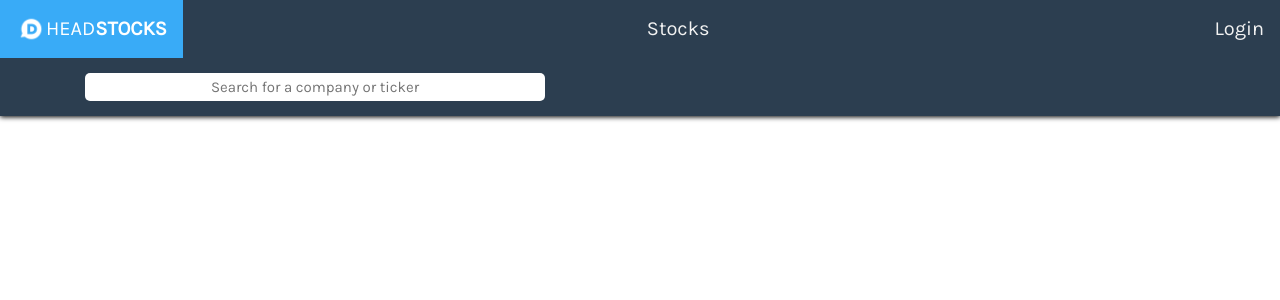
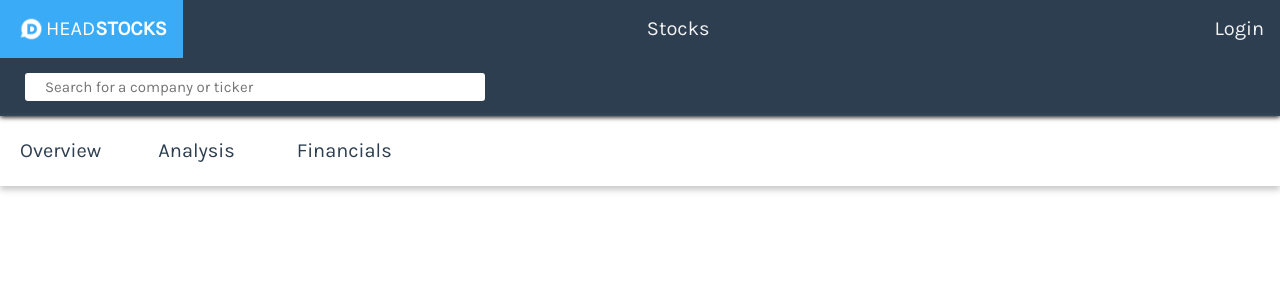
Before and after one commit to nikhil-elayath/head-stocks, a React app in the folder client/: page /secondarynavbar in a window 1280 px wide. Shown: the top 300 px of the page. Built offline with nearby package versions, Linux system fonts and the light colour scheme.

Commit message:
CSS changes in Company detail page

```diff
--- a/client/src/App.js
+++ b/client/src/App.js
@@ -1,30 +1,36 @@
-import React from "react";
-import { BrowserRouter as Router, Route } from "react-router-dom";
-import Register from "./components/Register";
-import ResetPassword from "./components/ResetPassword";
-import Login from "./components/Login";
-import home from "./components/Home";
-import NavbarDefault from "./components/NavbarDefault";
-//nikhil
-import CompanyDetail from "./components/CompanyDetail";
-//aditya
-import StocksLanding from "./components/StocksLanding";
+import React from 'react'
+import { BrowserRouter as Router, Route } from 'react-router-dom'
+import Register from './components/Register'
+import ResetPassword from './components/ResetPassword'
+import Login from './components/Login'
+import home from './components/Home'
+import NavbarDefault from './components/NavbarDefault'
+// nikhil
+import CompanyDetail from './components/CompanyDetail'
+import CompanyDetailSecondaryNavbar from './components/Common/CompanyDetailSecondaryNavbar'
+// aditya
+import StocksLanding from './components/StocksLanding'
 
-function App() {
+function App () {
   return (
     <Router>
       <div>
         <NavbarDefault />
-        <Route exact path="/register" component={Register} />
-        <Route exact path="/resetpassword" component={ResetPassword} />
-        <Route exact path="/login" component={Login} />
-        <Route exact path="/" component={home} />
-        <Route exact path="/companydetail" component={CompanyDetail} />
+        <Route exact path='/register' component={Register} />
+        <Route exact path='/resetpassword' component={ResetPassword} />
+        <Route exact path='/login' component={Login} />
+        <Route exact path='/' component={home} />
+        <Route exact path='/companydetail' component={CompanyDetail} />
         {/* aditya */}
-        <Route exact path="/stocks" component={StocksLanding} />
+        <Route exact path='/stocks' component={StocksLanding} />
+        <Route
+          exact
+          path='/secondarynavbar'
+          component={CompanyDetailSecondaryNavbar}
+        />
       </div>
     </Router>
-  );
+  )
 }
 
-export default App;
+export default App
--- /dev/null
+++ b/client/src/components/Common/CompanyDetailSecondaryNavbar.js
@@ -0,0 +1,39 @@
+import React, { Component } from 'react'
+// import { getCompanyDetail } from '../actions/CompanyDetail'
+import { connect } from 'react-redux'
+// importing css file
+import '../../styles/CompanyDetailSecondaryNavbar.css'
+
+export class CompanyDetailSecondaryNavbar extends Component {
+  componentDidMount () {
+    console.log('component mounted')
+    // this.props.getCompanyDetail()
+  }
+  render () {
+    return (
+      <div>
+        <div id='company-details-tab-container'>
+          <div id='company-detail-content-container'>
+            <div id='company-detail-overview'>
+              <span>Overview</span>
+            </div>
+
+            <div id='company-detail-financial'>
+              <span>Financials</span>
+            </div>
+            <div id='company-detail-analysis'>
+              <span>Analysis</span>
+            </div>
+          </div>
+        </div>
+      </div>
+    )
+  }
+}
+const mapStateToProps = state => ({
+  company: state.CompanyDetailReducer.company
+})
+export default connect(
+  mapStateToProps
+  //   { getCompanyDetail }
+)(CompanyDetailSecondaryNavbar)
--- a/client/src/components/CompanyDetail.js
+++ b/client/src/components/CompanyDetail.js
@@ -1,20 +1,22 @@
-import React, { Component } from "react";
-import { getCompanyDetail } from "../actions/CompanyDetail";
-import { connect } from "react-redux";
-//importing css file
-import "../styles/CompanyDetail.css";
+import React, { Component } from 'react'
+import { getCompanyDetail } from '../actions/CompanyDetail'
+import { connect } from 'react-redux'
+// importing css file
+import '../styles/CompanyDetail.css'
+import SecondaryNavbar from '../components/Common/CompanyDetailSecondaryNavbar'
 
 export class CompanyDetail extends Component {
-  componentDidMount() {
-    console.log("component mounted");
-    this.props.getCompanyDetail();
+  componentDidMount () {
+    console.log('component mounted')
+    this.props.getCompanyDetail()
   }
-  render() {
+  render () {
     return (
       <div>
-        <div id="company-detail-grid-container">
+        <SecondaryNavbar />
+        <div id='company-detail-grid-container'>
           {this.props.company.map(company => (
-            <div id="company-detail-profile">
+            <div id='company-detail-profile'>
               <h3>
                 Sector :<span>{company.sector}</span>
               </h3>
@@ -29,27 +31,27 @@ export class CompanyDetail extends Component {
                 Employees: <span> {company.employees}</span>
               </h3>
               <h3>
-                <span>{company.bio}</span>{" "}
+                <span>{company.bio}</span>{' '}
               </h3>
             </div>
           ))}
           {/* recommendation */}
 
-          <div id="company-detail-recommendation">
+          <div id='company-detail-recommendation'>
             {this.props.company.map(company => (
               <h3> {company.sector}</h3>
             ))}
-            <div id="test"></div>
+            <div id='test' />
           </div>
         </div>
       </div>
-    );
+    )
   }
 }
 const mapStateToProps = state => ({
-  company: state.CompanyDetailReducer.company,
-});
+  company: state.CompanyDetailReducer.company
+})
 export default connect(
   mapStateToProps,
   { getCompanyDetail }
-)(CompanyDetail);
+)(CompanyDetail)
--- a/client/src/styles/CompanyDetail.css
+++ b/client/src/styles/CompanyDetail.css
@@ -1,3 +1,26 @@
+#company-detail-grid-container {
+  padding: 10px 10px 10px 10px;
+  grid-template-rows: 1fr 1fr;
+  display: grid;
+  grid-template-areas:
+    "profile"
+    "recommendation";
+  /* "chart chart"; */
+  grid-template-columns: 1fr;
+  /* overflow-x: scroll; */
+  overflow-y: scroll;
+}
+#company-detail-recommendation {
+  grid-area: recommendation;
+  height: 102px;
+  border: 2px solid black;
+}
+#company-detail-profile > h3 > span {
+  /* color: red; */
+  color: #707070;
+  font-size: 20px;
+}
+@media screen and (min-width: 480px) {
   #company-detail-grid-container {
     padding: 10px 10px 10px 10px;
     grid-template-rows: 1fr;
@@ -14,11 +37,6 @@
 } */
   #company-detail-profile > h3 {
     /* color: #707070; */
-  font-size: 20px;
-}
-#company-detail-profile > h3 > span {
-  /* color: red; */
-  color: #707070;
     font-size: 20px;
   }
 
@@ -45,3 +63,4 @@
     height: 500px;
     margin-top: 100px;
   }
+}
--- /dev/null
+++ b/client/src/styles/CompanyDetailSecondaryNavbar.css
@@ -0,0 +1,42 @@
+#company-detail-content-container > div {
+  color: #2c3e50;
+  font-size: 20px;
+}
+
+/* parent container */
+
+#company-details-tab-container {
+  padding: 10px 10px 10px 10px;
+  grid-template-rows: 1fr;
+  display: grid;
+  grid-template-areas: "overview financial analysis";
+  /* "chart chart"; */
+  grid-template-columns: 1fr 1fr 1fr;
+  /* overflow-x: scroll; */
+  overflow-y: scroll;
+  box-shadow: 0px 4px 6px 0px #cacaca;
+}
+
+/* child within parent container */
+
+#company-detail-content-container {
+  padding: 10px 10px 10px 10px;
+  grid-template-rows: 1fr;
+  display: grid;
+  grid-template-areas: "a b c";
+  /* "chart chart"; */
+  grid-template-columns: 1fr 1fr 1fr;
+  /* overflow-x: scroll; */
+  overflow-y: scroll;
+  grid-gap: 15px;
+}
+#company-detail-overview {
+  grid-area: a;
+}
+#company-detail-analysis {
+  grid-area: b;
+}
+#company-detail-financials {
+  grid-area: c;
+}
+/* #company-details */
--- a/client/src/styles/Navbar.css
+++ b/client/src/styles/Navbar.css
@@ -7,7 +7,6 @@
   overflow: hidden;
   background-color: #2c3e50;
   box-shadow: 0px 1px 5px black;
-
 }
 
 .navbarLogoName {
@@ -25,15 +24,14 @@
   width: auto;
   display: block;
   margin: 15px;
-      padding: 0px 70px;
-
+  padding: 0px 10px;
 }
 .navbarSearchBox input {
-     border-radius: 5px;
+  border-radius: 3px;
   border: none;
   width: 460px;
   height: 28px;
-     text-align: center;
+  padding: 0px 20px;
 }
 .navbarHS span {
   display: block;
@@ -44,7 +42,7 @@
   font-size: 20px;
 }
 
-  .navbarHS .linkdecornone{
+.navbarHS .linkdecornone {
   text-decoration: none;
 }
 
@@ -61,7 +59,6 @@
 .navbarHS span.active {
   background-color: #39abf7;
   color: white;
-
 }
 
 .navbarHS .icon {
@@ -86,13 +83,12 @@
   }
   .navbarLoginOptions span {
     margin-top: 60px;
-      display: none
+    display: none;
   }
 
   .navbarStockOptions span {
     display: none;
     margin-left: 0px;
-
   }
   .navbarSearchBox {
     float: left;
@@ -101,7 +97,6 @@
     position: absolute;
     margin: 70px 0 0 0;
     padding: 0px 10px 0px 35px;
-
   }
   .navbarSearchBox input {
     border-radius: 5px;
@@ -110,7 +105,9 @@
     height: 28px;
     text-align: center;
   }
-   .navbarHS span:not(:first-child) {display: none;}
+  .navbarHS span:not(:first-child) {
+    display: none;
+  }
   .navbarHS span.icon {
     float: right;
     display: block;
```
Lines whose indentation alone changed are shown as unchanged.
